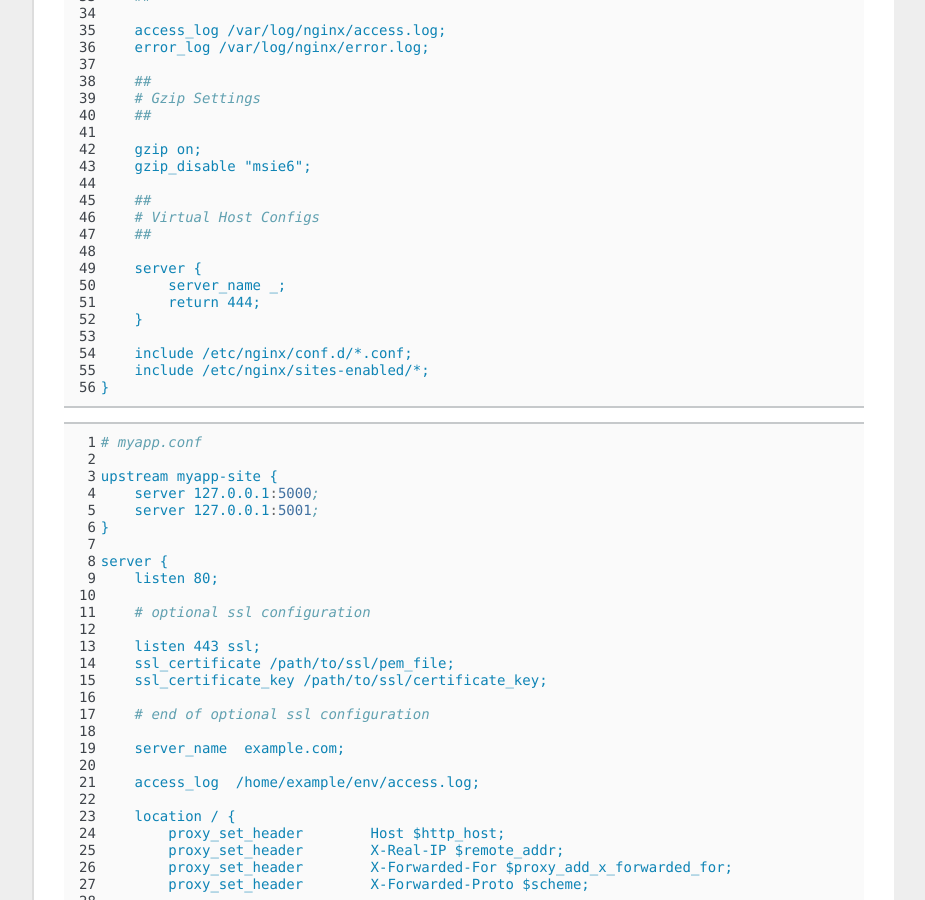
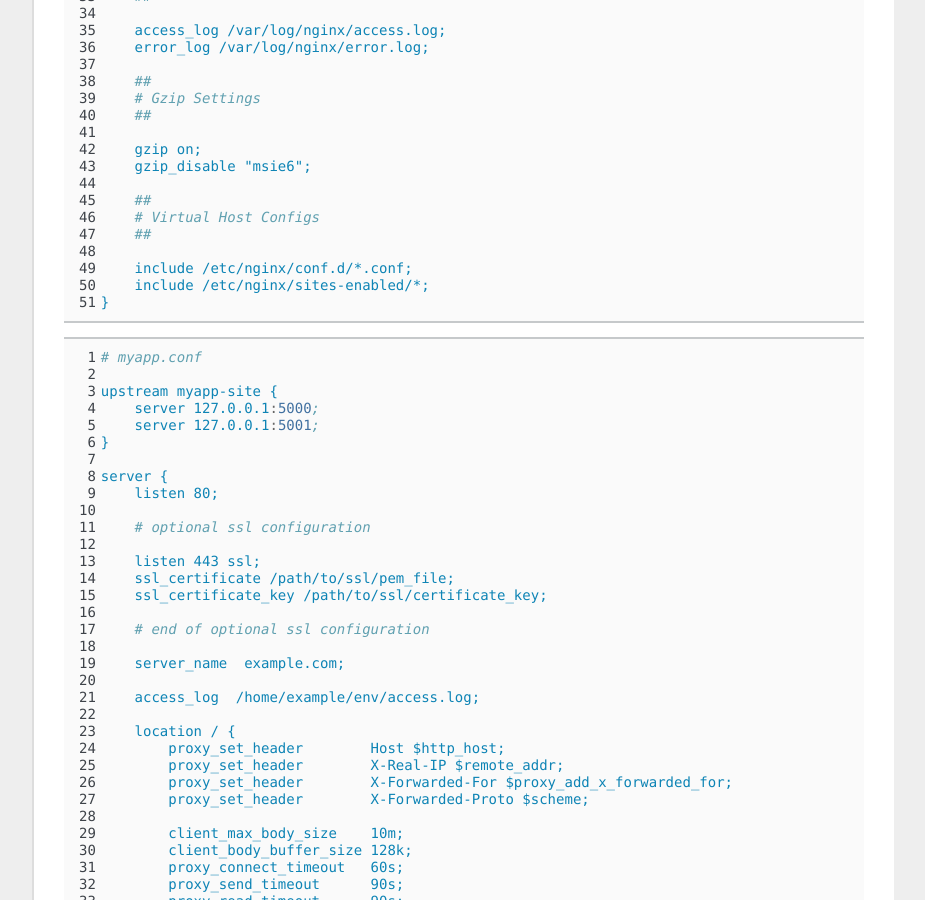
Before and after one commit to Pylons/pyramid_cookbook, a Sphinx documentation site: the page built from docs/deployment/nginx.rst, in a window 1280 px wide and 900 px high, scrolled down 1454 px. Shown: the whole window, without its empty margins (198-1123 px from the left). Built offline with Sphinx 7.4.7, drawn with Linux system fonts in a browser that asks for light colours; some web fonts are replaced.

Commit message:
remove the default vhost

```diff
--- a/docs/deployment/nginx.rst
+++ b/docs/deployment/nginx.rst
@@ -96,11 +96,6 @@ configuration is shown here:
         ##
         # Virtual Host Configs
         ##
-
-        server {
-            server_name _;
-            return 444;
-        }
 
         include /etc/nginx/conf.d/*.conf;
         include /etc/nginx/sites-enabled/*;
```
